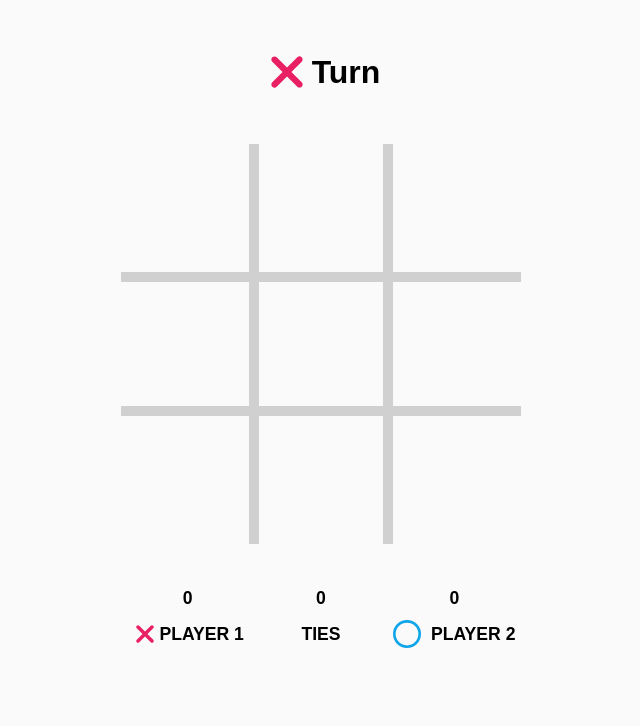
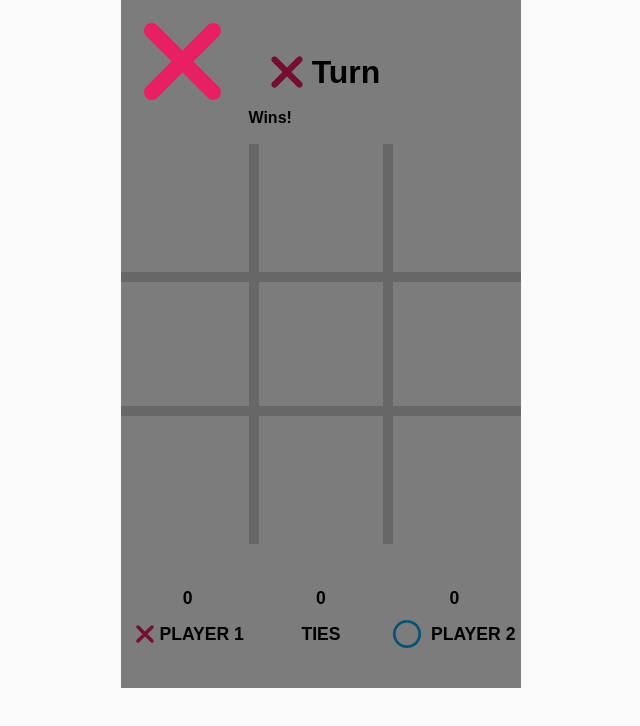
Before and after one commit to Cesar4280/dev, a React (Vite) app in the folder tic-tac-toe/: page / in a window 1280 px wide. Shown: the top 726 px of the page, without its empty margins (319-959 px from the left). Built offline with nearby package versions, Linux system fonts and the light colour scheme.

Commit message:
diseñando modal al terminar el juego

```diff
--- a/tic-tac-toe/src/App.css
+++ b/tic-tac-toe/src/App.css
@@ -3,6 +3,16 @@
     margin: 0 auto;
     display: flex;
     flex-direction: column;
+    position: relative;
+}
+
+.modal-game-over {
+    position: absolute;
+    top: 0;
+    left: 0;
+    width: 100%;
+    height: 100%;
+    background-color: rgba(0, 0, 0, .5);
 }
 
 .container {
--- a/tic-tac-toe/src/App.jsx
+++ b/tic-tac-toe/src/App.jsx
@@ -165,6 +165,9 @@ export default function App() {
                     </div>
                 </div>
             </section>
+            <section className="modal-game-over">
+                <DrawSymbol symbolType={turn} /> Wins!
+            </section>
         </main >
     )
 
--- a/tic-tac-toe/src/index.css
+++ b/tic-tac-toe/src/index.css
@@ -1,7 +1,15 @@
-* {
+html {
+    box-sizing: border-box;
+    -moz-box-sizing: border-box;
+    -webkit-box-sizing: border-box;
+}
+
+*,
+*:before,
+*:after {
     margin: 0;
     padding: 0;
-    box-sizing: border-box;
+    box-sizing: inherit;
 }
 
 body {
```
